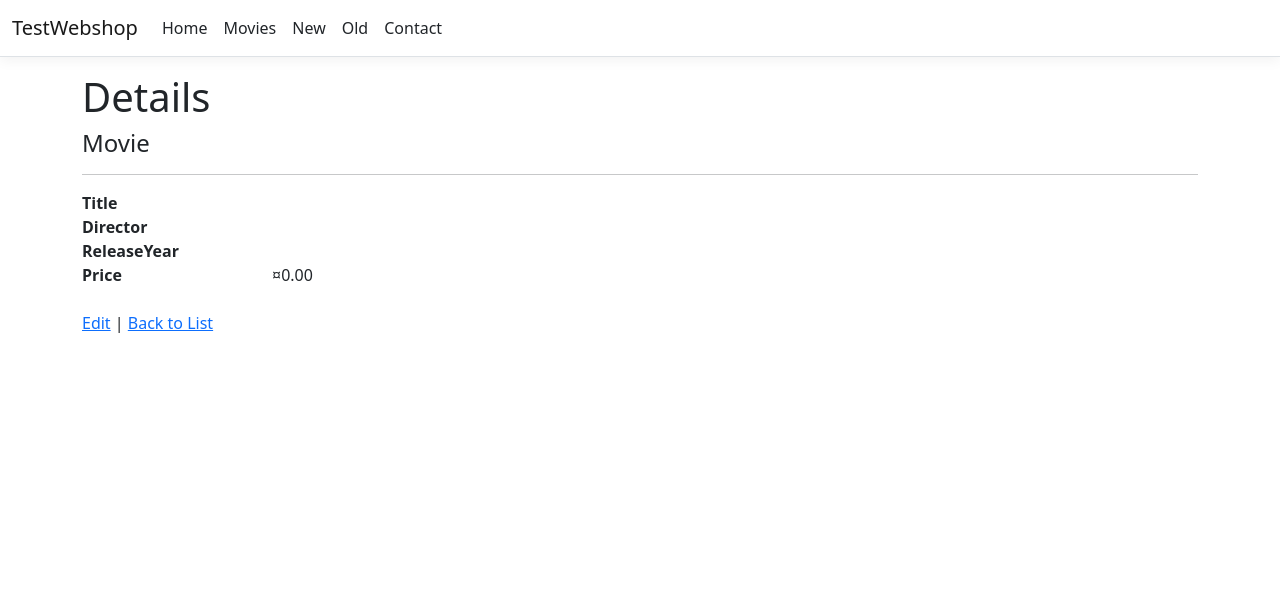
After one commit to Gr-23-03/VioletVideoRepo, an ASP.NET Core app: template TestWebshop/Views/Movie/Details.cshtml in a window 1280 px wide. The commit adds this page. Shown: the top 591 px of the page. Run offline with ASP.NET Core 8, Linux system fonts and the light colour scheme; the template is opened without the code that fills it, so the values that code supplies are empty; style sheets or scripts are compiled from the project's sources.

Commit message:
half backup

```diff
--- a/TestWebshop/Program.cs
+++ b/TestWebshop/Program.cs
@@ -11,6 +11,7 @@ var builder = WebApplication.CreateBuilder(args);
 var connectionString = builder.Configuration.GetConnectionString("DefaultConnection") ?? throw new InvalidOperationException("Connection string 'DefaultConnection' not found.");
 builder.Services.AddDbContext<ApplicationDbContext>(options =>
     options.UseSqlServer(connectionString));
+builder.Services.AddSession(options => options.IdleTimeout = TimeSpan.FromMinutes(20));
 
 //Added Service and Interface
 builder.Services.AddHttpClient();
@@ -47,6 +48,7 @@ app.MapControllerRoute(
     name: "default",
     pattern: "{controller=Home}/{action=Index}/{id?}");
 
+app.UseSession();
 
 app.MapRazorPages();
 
--- /dev/null
+++ b/TestWebshop/Views/Movie/Details.cshtml
@@ -0,0 +1,48 @@
+@model TestWebshop.Models.Database.Movie
+
+@{
+    ViewData["Title"] = "Details";
+}
+
+<h1>Details</h1>
+
+<div>
+    <h4>Movie</h4>
+    <hr />
+    <dl class="row">
+        <dt class="col-sm-2">
+            @Html.DisplayNameFor(model => model.Title)
+        </dt>
+        <dd class="col-sm-10">
+            @Html.DisplayFor(model => model.Title)
+        </dd>
+        @* <dt class="col-sm-2">
+            @Html.DisplayNameFor(model => model.Description)
+        </dt>
+        <dd class="col-sm-10">
+            @Html.DisplayFor(model => model.Description)
+        </dd> *@
+        <dt class="col-sm-2">
+            @Html.DisplayNameFor(model => model.Director)
+        </dt>
+        <dd class="col-sm-10">
+            @Html.DisplayFor(model => model.Director)
+        </dd>
+        <dt class="col-sm-2">
+            @Html.DisplayNameFor(model => model.ReleaseYear)
+        </dt>
+        <dd class="col-sm-10">
+            @Html.DisplayFor(model => model.ReleaseYear)
+        </dd>
+        <dt class="col-sm-2">
+            @Html.DisplayNameFor(model => model.Price)
+        </dt>
+        <dd class="col-sm-10">
+            @Html.DisplayFor(model => model.Price)
+        </dd>
+    </dl>
+</div>
+<div>
+    <a asp-action="Edit" asp-route-id="@Model?.Id">Edit</a> |
+    <a asp-action="Index">Back to List</a>
+</div>
--- a/TestWebshop/Views/Movie/Index.cshtml
+++ b/TestWebshop/Views/Movie/Index.cshtml
@@ -75,6 +75,8 @@
                 <a asp-action="Edit" asp-route-id="@item.Id">Edit</a> |
                 <a asp-action="Details" asp-route-id="@item.Id">Details</a> |
                 <a asp-action="Delete" asp-route-id="@item.Id">Delete</a>
+                <a asp-action="AddToCart" asp-controller="Cart" asp-route-id="@item.Id" class="btn btn-sm btn-outline-success">Buy</a>
+
             </td>
         </tr>
 }
```
Also changed, not shown: TestWebshop/Controllers/CartController.cs (added, +52 -0 lines), TestWebshop/Extensions/SessionExtensions.cs (added, +21 -0 lines), TestWebshop/Models/ViewModels/DisplayCartVM.cs (added, +24 -0 lines), TestWebshop/Views/Cart/Index.cshtml (added, +14 -0 lines).
